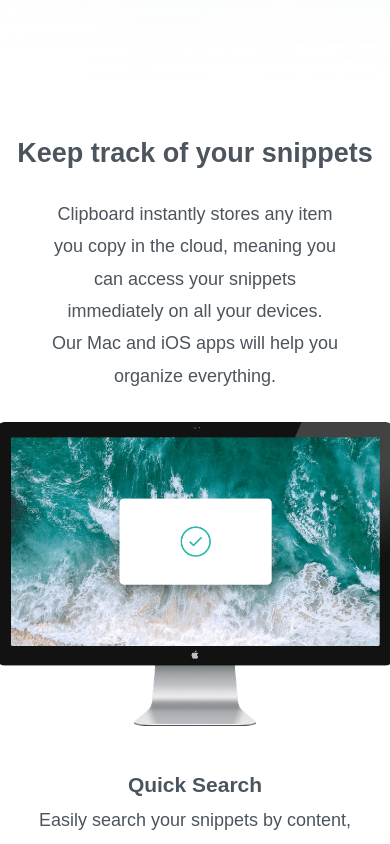
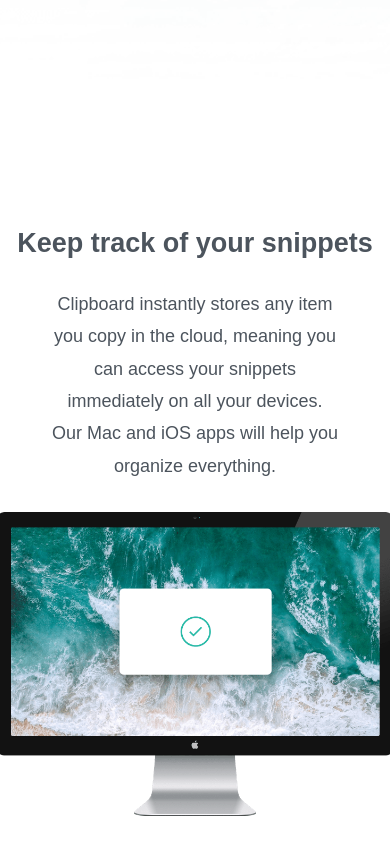
Before and after one commit to graceilol/Clipboard, a plain HTML site: page index.html in a window 390 px wide. Shown: the part 580-1424 px from the top of the page. Drawn offline with Linux system fonts and the light colour scheme; a web font is replaced by a local one.

Commit message:
debugging for mobile

```diff
--- a/styles/_snippets.scss
+++ b/styles/_snippets.scss
@@ -5,7 +5,7 @@
   justify-content: center;
   margin-bottom: 45px;
   @include breakpointDown(900px) {
-    margin-top: 34px;
+    margin-top: 124px;
   }
   p {
     @include globalPStyling(52%, 52%);
--- a/styles/style.scss
+++ b/styles/style.scss
@@ -14,7 +14,9 @@ body {
   line-height: 1.8;
   overflow-x: hidden;
 }
-
+.container {
+  width: 100%;
+}
 a {
   text-decoration: none;
   display: inline-block;
```
Also changed, not shown: styles/style.css, 1 other file.
